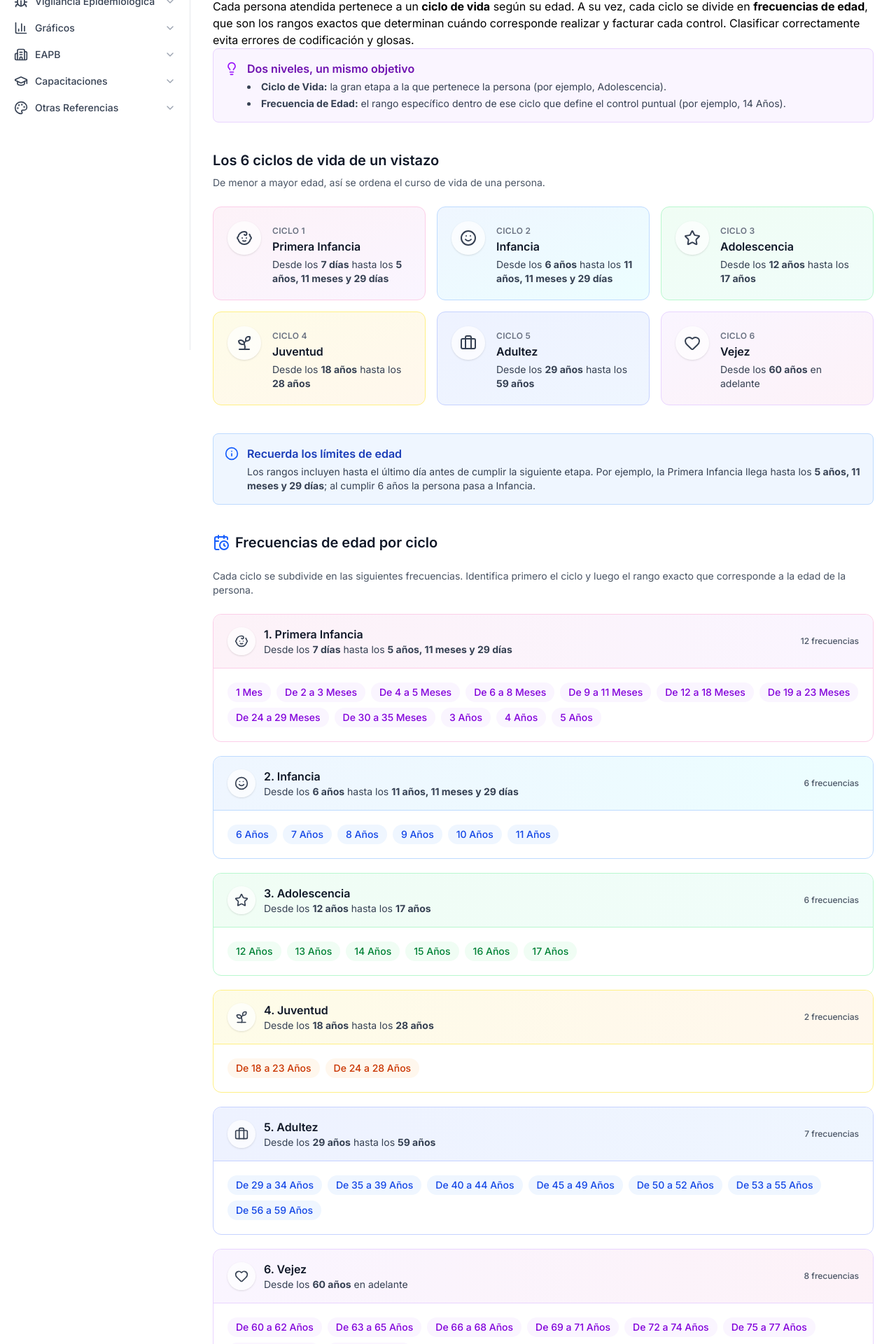
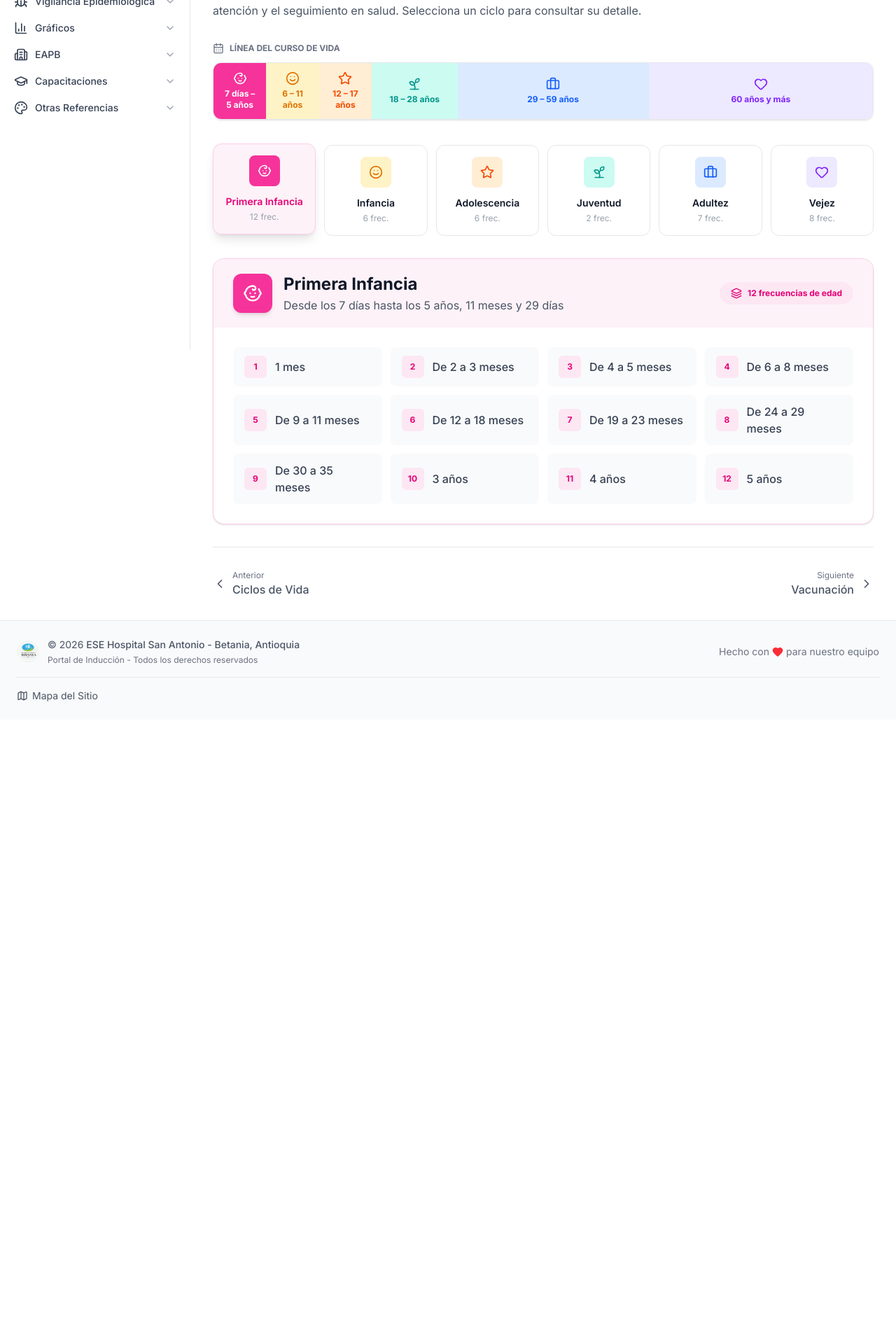
Before and after one commit to epjuan21/induccion-salud, a Next.js app in the folder induccion-salud/: page /facturacion-pyp/ciclos-vida/clasificacion in a window 1280 px wide. Shown: the part 300-2220 px from the top of the page at 70% size. After the commit the page ends 1328 px from the top, so only its background shows below. Built offline with nearby package versions, Linux system fonts and the light colour scheme.

Commit message:
fix: ensure main content has minimum width in layout wrapper

```diff
--- a/induccion-salud/src/app/facturacion-pyp/ciclos-vida/clasificacion/page.tsx
+++ b/induccion-salud/src/app/facturacion-pyp/ciclos-vida/clasificacion/page.tsx
@@ -1,250 +1,316 @@
-import { Layers, CalendarClock, ArrowRight } from 'lucide-react';
+'use client';
+
+import { useState } from 'react';
+import {
+  Baby,
+  Smile,
+  Star,
+  Sprout,
+  Briefcase,
+  Heart,
+  CalendarDays,
+  Layers3,
+  type LucideIcon,
+} from 'lucide-react';
 import { SectionTemplate } from '@/components/templates';
-import { ContentBlock } from '@/components/content';
-import { Alert, Badge } from '@/components/ui';
-import { ciclosVida } from '@/data/ciclos-vida';
 
-interface FrecuenciaCiclo {
+interface CicloVidaInteractivo {
   slug: string;
+  title: string;
+  rangoCorto: string;
+  descripcion: string;
   frecuencias: string[];
+  icon: LucideIcon;
+  color: string;
+  softBackground: string;
+  paleBackground: string;
+  borderColor: string;
+  textColor: string;
+  badgeBackground: string;
+  timelineWidth: string;
 }
 
-// Frecuencias de edad definidas para cada ciclo de vida
-const frecuenciasPorCiclo: FrecuenciaCiclo[] = [
+const ciclos: CicloVidaInteractivo[] = [
   {
     slug: 'primera-infancia',
+    title: 'Primera Infancia',
+    rangoCorto: '7 días – 5 años',
+    descripcion: 'Desde los 7 días hasta los 5 años, 11 meses y 29 días',
     frecuencias: [
-      '1 Mes',
-      'De 2 a 3 Meses',
-      'De 4 a 5 Meses',
-      'De 6 a 8 Meses',
-      'De 9 a 11 Meses',
-      'De 12 a 18 Meses',
-      'De 19 a 23 Meses',
-      'De 24 a 29 Meses',
-      'De 30 a 35 Meses',
-      '3 Años',
-      '4 Años',
-      '5 Años',
+      '1 mes',
+      'De 2 a 3 meses',
+      'De 4 a 5 meses',
+      'De 6 a 8 meses',
+      'De 9 a 11 meses',
+      'De 12 a 18 meses',
+      'De 19 a 23 meses',
+      'De 24 a 29 meses',
+      'De 30 a 35 meses',
+      '3 años',
+      '4 años',
+      '5 años',
     ],
+    icon: Baby,
+    color: 'bg-pink-500',
+    softBackground: 'bg-pink-100 dark:bg-pink-950/50',
+    paleBackground: 'bg-pink-50 dark:bg-pink-950/30',
+    borderColor: 'border-pink-200 dark:border-pink-900',
+    textColor: 'text-pink-600 dark:text-pink-400',
+    badgeBackground: 'bg-pink-100 dark:bg-pink-900/50',
+    timelineWidth: 'basis-[8%]',
   },
   {
     slug: 'infancia',
-    frecuencias: ['6 Años', '7 Años', '8 Años', '9 Años', '10 Años', '11 Años'],
+    title: 'Infancia',
+    rangoCorto: '6 – 11 años',
+    descripcion: 'Desde los 6 hasta los 11 años, 11 meses y 29 días',
+    frecuencias: ['6 años', '7 años', '8 años', '9 años', '10 años', '11 años'],
+    icon: Smile,
+    color: 'bg-amber-500',
+    softBackground: 'bg-amber-100 dark:bg-amber-950/50',
+    paleBackground: 'bg-amber-50 dark:bg-amber-950/30',
+    borderColor: 'border-amber-200 dark:border-amber-900',
+    textColor: 'text-amber-600 dark:text-amber-400',
+    badgeBackground: 'bg-amber-100 dark:bg-amber-900/50',
+    timelineWidth: 'basis-[8%]',
   },
   {
     slug: 'adolescencia',
-    frecuencias: ['12 Años', '13 Años', '14 Años', '15 Años', '16 Años', '17 Años'],
+    title: 'Adolescencia',
+    rangoCorto: '12 – 17 años',
+    descripcion: 'Desde los 12 hasta los 17 años',
+    frecuencias: ['12 años', '13 años', '14 años', '15 años', '16 años', '17 años'],
+    icon: Star,
+    color: 'bg-orange-500',
+    softBackground: 'bg-orange-100 dark:bg-orange-950/50',
+    paleBackground: 'bg-orange-50 dark:bg-orange-950/30',
+    borderColor: 'border-orange-200 dark:border-orange-900',
+    textColor: 'text-orange-600 dark:text-orange-400',
+    badgeBackground: 'bg-orange-100 dark:bg-orange-900/50',
+    timelineWidth: 'basis-[8%]',
   },
   {
     slug: 'juventud',
-    frecuencias: ['De 18 a 23 Años', 'De 24 a 28 Años'],
+    title: 'Juventud',
+    rangoCorto: '18 – 28 años',
+    descripcion: 'Desde los 18 hasta los 28 años',
+    frecuencias: ['De 18 a 23 años', 'De 24 a 28 años'],
+    icon: Sprout,
+    color: 'bg-teal-500',
+    softBackground: 'bg-teal-100 dark:bg-teal-950/50',
+    paleBackground: 'bg-teal-50 dark:bg-teal-950/30',
+    borderColor: 'border-teal-200 dark:border-teal-900',
+    textColor: 'text-teal-600 dark:text-teal-400',
+    badgeBackground: 'bg-teal-100 dark:bg-teal-900/50',
+    timelineWidth: 'basis-[13%]',
   },
   {
     slug: 'adultez',
+    title: 'Adultez',
+    rangoCorto: '29 – 59 años',
+    descripcion: 'Desde los 29 hasta los 59 años',
     frecuencias: [
-      'De 29 a 34 Años',
-      'De 35 a 39 Años',
-      'De 40 a 44 Años',
-      'De 45 a 49 Años',
-      'De 50 a 52 Años',
-      'De 53 a 55 Años',
-      'De 56 a 59 Años',
+      'De 29 a 34 años',
+      'De 35 a 39 años',
+      'De 40 a 44 años',
+      'De 45 a 49 años',
+      'De 50 a 52 años',
+      'De 53 a 55 años',
+      'De 56 a 59 años',
     ],
+    icon: Briefcase,
+    color: 'bg-blue-500',
+    softBackground: 'bg-blue-100 dark:bg-blue-950/50',
+    paleBackground: 'bg-blue-50 dark:bg-blue-950/30',
+    borderColor: 'border-blue-200 dark:border-blue-900',
+    textColor: 'text-blue-600 dark:text-blue-400',
+    badgeBackground: 'bg-blue-100 dark:bg-blue-900/50',
+    timelineWidth: 'basis-[29%]',
   },
   {
     slug: 'vejez',
+    title: 'Vejez',
+    rangoCorto: '60 años y más',
+    descripcion: 'Desde los 60 años en adelante',
     frecuencias: [
-      'De 60 a 62 Años',
-      'De 63 a 65 Años',
-      'De 66 a 68 Años',
-      'De 69 a 71 Años',
-      'De 72 a 74 Años',
-      'De 75 a 77 Años',
-      'De 78 a 79 Años',
-      '80 Años y más',
+      'De 60 a 62 años',
+      'De 63 a 65 años',
+      'De 66 a 68 años',
+      'De 69 a 71 años',
+      'De 72 a 74 años',
+      'De 75 a 77 años',
+      'De 78 a 79 años',
+      '80 años y más',
     ],
+    icon: Heart,
+    color: 'bg-violet-500',
+    softBackground: 'bg-violet-100 dark:bg-violet-950/50',
+    paleBackground: 'bg-violet-50 dark:bg-violet-950/30',
+    borderColor: 'border-violet-200 dark:border-violet-900',
+    textColor: 'text-violet-600 dark:text-violet-400',
+    badgeBackground: 'bg-violet-100 dark:bg-violet-900/50',
+    timelineWidth: 'basis-[34%]',
   },
 ];
 
-// Colores del punto/acento por ciclo para el badge de frecuencias
-const badgeVariantePorSlug: Record<string, 'blue' | 'purple' | 'green' | 'orange' | 'gray'> = {
-  'primera-infancia': 'purple',
-  infancia: 'blue',
-  adolescencia: 'green',
-  juventud: 'orange',
-  adultez: 'blue',
-  vejez: 'purple',
-};
+export default function ClasificacionCiclosVidaPage() {
+  const [cicloActivo, setCicloActivo] = useState(ciclos[0]);
+  const ActiveIcon = cicloActivo.icon;
 
-function getFrecuencias(slug: string): string[] {
-  return frecuenciasPorCiclo.find((f) => f.slug === slug)?.frecuencias ?? [];
-}
-
-export default function ClasificacionCiclosVidaPage() {
   return (
     <SectionTemplate
-      title="Clasificación por Ciclo de Vida y Frecuencia de Edad"
-      description="Guía didáctica para identificar con claridad a qué ciclo de vida pertenece cada persona y cómo se divide en frecuencias de edad."
-      icon={Layers}
+      title="Clasificación por Ciclo de Vida"
+      description="Identifica de forma rápida el ciclo de vida y las frecuencias de edad que corresponden a cada persona."
+      icon={Layers3}
       breadcrumbs={[
         { label: 'Facturación P&P', href: '/facturacion-pyp' },
         { label: 'Ciclos de Vida', href: '/facturacion-pyp/ciclos-vida' },
         { label: 'Clasificación por Edad' },
       ]}
-      previousPage={{
-        title: 'Ciclos de Vida',
-        href: '/facturacion-pyp/ciclos-vida',
-      }}
-      nextPage={{
-        title: 'Vacunación',
-        href: '/facturacion-pyp/vacunacion',
-      }}
+      previousPage={{ title: 'Ciclos de Vida', href: '/facturacion-pyp/ciclos-vida' }}
+      nextPage={{ title: 'Vacunación', href: '/facturacion-pyp/vacunacion' }}
     >
-      <ContentBlock>
-        <h2>¿Por qué es importante clasificar bien?</h2>
-        <p>
-          Cada persona atendida pertenece a un <strong>ciclo de vida</strong> según su edad. A su vez,
-          cada ciclo se divide en <strong>frecuencias de edad</strong>, que son los rangos exactos que
-          determinan cuándo corresponde realizar y facturar cada control. Clasificar correctamente
-          evita errores de codificación y glosas.
+      <div className="w-full">
+        <p className="max-w-4xl text-base leading-7 text-gray-600 dark:text-gray-300">
+          El curso de vida se organiza en{' '}
+          <strong className="text-gray-900 dark:text-white">seis ciclos</strong>, y cada ciclo agrupa
+          una serie de <strong className="text-gray-900 dark:text-white">frecuencias de edad</strong>{' '}
+          utilizadas para la atención y el seguimiento en salud. Selecciona un ciclo para consultar
+          su detalle.
         </p>
 
-        <Alert variant="tip" title="Dos niveles, un mismo objetivo">
-          <ul className="list-disc list-inside space-y-1">
-            <li>
-              <strong>Ciclo de Vida:</strong> la gran etapa a la que pertenece la persona (por ejemplo,
-              Adolescencia).
-            </li>
-            <li>
-              <strong>Frecuencia de Edad:</strong> el rango específico dentro de ese ciclo que define el
-              control puntual (por ejemplo, 14 Años).
-            </li>
-          </ul>
-        </Alert>
-      </ContentBlock>
+        <section className="mt-8" aria-labelledby="linea-curso-vida">
+          <div className="mb-3 flex items-center gap-2 text-xs font-bold uppercase text-gray-500 dark:text-gray-400">
+            <CalendarDays className="h-4 w-4" />
+            <h2 id="linea-curso-vida">Línea del curso de vida</h2>
+          </div>
 
-      {/* Línea de tiempo de los 6 ciclos */}
-      <div className="my-10">
-        <h2 className="mb-2 text-xl font-semibold text-gray-900 dark:text-white">
-          Los 6 ciclos de vida de un vistazo
-        </h2>
-        <p className="mb-6 text-sm text-gray-600 dark:text-gray-400">
-          De menor a mayor edad, así se ordena el curso de vida de una persona.
-        </p>
+          <div className="overflow-x-auto pb-2">
+            <div
+              className="flex min-w-[760px] overflow-hidden rounded-xl border border-gray-200 shadow-sm dark:border-gray-700"
+              role="tablist"
+              aria-label="Ciclos de vida"
+            >
+              {ciclos.map((ciclo) => {
+                const Icon = ciclo.icon;
+                const activo = ciclo.slug === cicloActivo.slug;
 
-        <ol className="grid gap-4 sm:grid-cols-2 lg:grid-cols-3">
-          {ciclosVida.map((ciclo) => {
+                return (
+                  <button
+                    key={ciclo.slug}
+                    type="button"
+                    role="tab"
+                    aria-selected={activo}
+                    aria-controls="detalle-ciclo"
+                    onClick={() => setCicloActivo(ciclo)}
+                    className={`flex min-h-20 shrink-0 flex-col items-center justify-center gap-1 px-3 py-3 text-center transition-colors ${ciclo.timelineWidth} ${
+                      activo
+                        ? `${ciclo.color} text-white`
+                        : `${ciclo.softBackground} ${ciclo.textColor} hover:brightness-95 dark:hover:brightness-110`
+                    }`}
+                  >
+                    <Icon className="h-5 w-5" />
+                    <span className="text-xs font-bold">{ciclo.rangoCorto}</span>
+                  </button>
+                );
+              })}
+            </div>
+          </div>
+        </section>
+
+        <section
+          className="mt-7 grid grid-cols-2 gap-3 sm:grid-cols-3 xl:grid-cols-6"
+          aria-label="Selector de ciclo de vida"
+        >
+          {ciclos.map((ciclo) => {
             const Icon = ciclo.icon;
+            const activo = ciclo.slug === cicloActivo.slug;
+
             return (
-              <li
+              <button
                 key={ciclo.slug}
-                className={`relative flex items-start gap-4 rounded-xl border bg-gradient-to-br ${ciclo.gradient} ${ciclo.border} p-5`}
+                type="button"
+                onClick={() => setCicloActivo(ciclo)}
+                aria-pressed={activo}
+                className={`group flex min-h-32 flex-col items-center justify-center rounded-xl border p-4 text-center transition-all focus:outline-none focus-visible:ring-2 focus-visible:ring-offset-2 ${
+                  activo
+                    ? `${ciclo.paleBackground} ${ciclo.borderColor} -translate-y-0.5 shadow-lg`
+                    : 'border-gray-200 bg-white hover:-translate-y-0.5 hover:border-gray-300 hover:shadow-md dark:border-gray-700 dark:bg-gray-900 dark:hover:border-gray-600'
+                }`}
               >
-                <span className="flex h-12 w-12 flex-shrink-0 items-center justify-center rounded-full bg-white/70 text-gray-700 shadow-sm dark:bg-gray-900/40 dark:text-gray-200">
-                  <Icon className="h-6 w-6" />
+                <span
+                  className={`flex h-11 w-11 items-center justify-center rounded-lg transition-colors ${
+                    activo ? `${ciclo.color} text-white` : `${ciclo.softBackground} ${ciclo.textColor}`
+                  }`}
+                >
+                  <Icon className="h-5 w-5" />
                 </span>
-                <div className="min-w-0">
-                  <span className="text-xs font-semibold uppercase tracking-wide text-gray-500 dark:text-gray-400">
-                    Ciclo {ciclo.numero}
-                  </span>
-                  <h3 className="font-semibold text-gray-900 dark:text-white">{ciclo.title}</h3>
-                  <p className="mt-1 text-sm text-gray-700 dark:text-gray-300">{ciclo.rangoEdad}</p>
-                </div>
-              </li>
+                <span
+                  className={`mt-3 text-sm font-semibold ${
+                    activo ? ciclo.textColor : 'text-gray-900 dark:text-white'
+                  }`}
+                >
+                  {ciclo.title}
+                </span>
+                <span className="mt-1 text-xs text-gray-400">
+                  {ciclo.frecuencias.length} frec.
+                </span>
+              </button>
             );
           })}
-        </ol>
+        </section>
+
+        <section
+          id="detalle-ciclo"
+          role="tabpanel"
+          aria-live="polite"
+          className={`mt-8 overflow-hidden rounded-2xl border bg-white shadow-sm dark:bg-gray-900 ${cicloActivo.borderColor}`}
+        >
+          <header
+            className={`flex flex-col gap-4 px-5 py-5 sm:flex-row sm:items-center sm:justify-between sm:px-7 ${cicloActivo.paleBackground}`}
+          >
+            <div className="flex items-center gap-4">
+              <span
+                className={`flex h-14 w-14 shrink-0 items-center justify-center rounded-xl text-white shadow-md ${cicloActivo.color}`}
+              >
+                <ActiveIcon className="h-7 w-7" />
+              </span>
+              <div>
+                <h2 className="text-xl font-bold text-gray-900 dark:text-white sm:text-2xl">
+                  {cicloActivo.title}
+                </h2>
+                <p className="mt-0.5 text-sm text-gray-600 dark:text-gray-300 sm:text-base">
+                  {cicloActivo.descripcion}
+                </p>
+              </div>
+            </div>
+            <span
+              className={`inline-flex w-fit items-center gap-2 rounded-full px-4 py-2 text-xs font-bold ${cicloActivo.badgeBackground} ${cicloActivo.textColor}`}
+            >
+              <Layers3 className="h-4 w-4" />
+              {cicloActivo.frecuencias.length} frecuencias de edad
+            </span>
+          </header>
+
+          <ol className="grid gap-3 p-5 sm:grid-cols-2 sm:p-7 lg:grid-cols-3 xl:grid-cols-4">
+            {cicloActivo.frecuencias.map((frecuencia, index) => (
+              <li
+                key={frecuencia}
+                className="flex min-h-14 items-center gap-3 rounded-lg bg-gray-50 px-4 py-3 dark:bg-gray-800/80"
+              >
+                <span
+                  className={`flex h-8 min-w-8 items-center justify-center rounded-md text-xs font-bold ${cicloActivo.badgeBackground} ${cicloActivo.textColor}`}
+                >
+                  {index + 1}
+                </span>
+                <span className="text-sm font-medium text-gray-700 dark:text-gray-200 sm:text-base">
+                  {frecuencia}
+                </span>
+              </li>
+            ))}
+          </ol>
+        </section>
       </div>
-
-      <ContentBlock>
-        <Alert variant="info" title="Recuerda los límites de edad">
-          Los rangos incluyen hasta el último día antes de cumplir la siguiente etapa. Por ejemplo, la
-          Primera Infancia llega hasta los <strong>5 años, 11 meses y 29 días</strong>; al cumplir 6
-          años la persona pasa a Infancia.
-        </Alert>
-      </ContentBlock>
-
-      {/* Frecuencias de edad por ciclo */}
-      <div className="my-10">
-        <div className="mb-6 flex items-center gap-2">
-          <CalendarClock className="h-6 w-6 text-blue-600 dark:text-blue-400" />
-          <h2 className="text-xl font-semibold text-gray-900 dark:text-white">
-            Frecuencias de edad por ciclo
-          </h2>
-        </div>
-        <p className="mb-6 text-sm text-gray-600 dark:text-gray-400">
-          Cada ciclo se subdivide en las siguientes frecuencias. Identifica primero el ciclo y luego el
-          rango exacto que corresponde a la edad de la persona.
-        </p>
-
-        <div className="space-y-5">
-          {ciclosVida.map((ciclo) => {
-            const Icon = ciclo.icon;
-            const frecuencias = getFrecuencias(ciclo.slug);
-            return (
-              <section
-                key={ciclo.slug}
-                className={`rounded-xl border ${ciclo.border} bg-white dark:bg-gray-800/40`}
-              >
-                <header
-                  className={`flex flex-wrap items-center justify-between gap-3 rounded-t-xl border-b bg-gradient-to-r ${ciclo.gradient} ${ciclo.border} px-5 py-4`}
-                >
-                  <div className="flex items-center gap-3">
-                    <span className="flex h-10 w-10 flex-shrink-0 items-center justify-center rounded-full bg-white/70 text-gray-700 shadow-sm dark:bg-gray-900/40 dark:text-gray-200">
-                      <Icon className="h-5 w-5" />
-                    </span>
-                    <div>
-                      <h3 className="font-semibold text-gray-900 dark:text-white">
-                        {ciclo.numero}. {ciclo.title}
-                      </h3>
-                      <p className="text-sm text-gray-700 dark:text-gray-300">{ciclo.rangoEdad}</p>
-                    </div>
-                  </div>
-                  <span className="text-xs font-medium text-gray-600 dark:text-gray-300">
-                    {frecuencias.length} frecuencias
-                  </span>
-                </header>
-
-                <div className="flex flex-wrap gap-2 p-5">
-                  {frecuencias.map((frecuencia) => (
-                    <Badge
-                      key={frecuencia}
-                      variant={badgeVariantePorSlug[ciclo.slug] ?? 'gray'}
-                      size="md"
-                    >
-                      {frecuencia}
-                    </Badge>
-                  ))}
-                </div>
-              </section>
-            );
-          })}
-        </div>
-      </div>
-
-      <ContentBlock>
-        <Alert variant="success" title="En resumen">
-          <ol className="list-decimal list-inside space-y-1">
-            <li>Ubica la edad de la persona dentro de uno de los 6 ciclos de vida.</li>
-            <li>Dentro de ese ciclo, identifica la frecuencia de edad exacta.</li>
-            <li>Con esa frecuencia, selecciona el control y el código de facturación correcto.</li>
-          </ol>
-        </Alert>
-
-        <p className="mt-6">
-          ¿Necesitas los códigos CUPS y diagnósticos por edad? Consulta el detalle de cada ciclo desde la
-          página principal de{' '}
-          <a
-            href="/facturacion-pyp/ciclos-vida"
-            className="inline-flex items-center gap-1 font-medium text-blue-600 hover:underline dark:text-blue-400"
-          >
-            Ciclos de Vida
-            <ArrowRight className="h-4 w-4" />
-          </a>
-          .
-        </p>
-      </ContentBlock>
     </SectionTemplate>
   );
 }
--- a/induccion-salud/src/components/layout/LayoutWrapper.tsx
+++ b/induccion-salud/src/components/layout/LayoutWrapper.tsx
@@ -26,7 +26,7 @@ export function LayoutWrapper({ children }: { children: React.ReactNode }) {
         {/* Contenido principal con margen para el sidebar */}
         <main
           className={cn(
-            'flex-1 transition-all duration-220 ease-in-out',
+            'min-w-0 flex-1 transition-all duration-220 ease-in-out',
             sidebar.isExpanded ? 'lg:ml-68' : 'lg:ml-15'
           )}
         >
```
